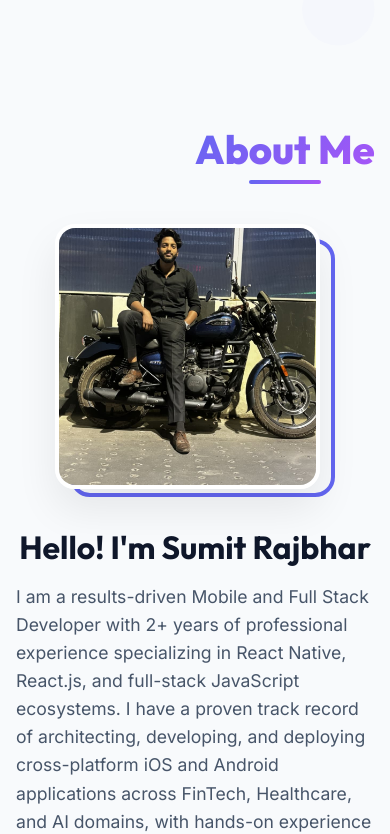
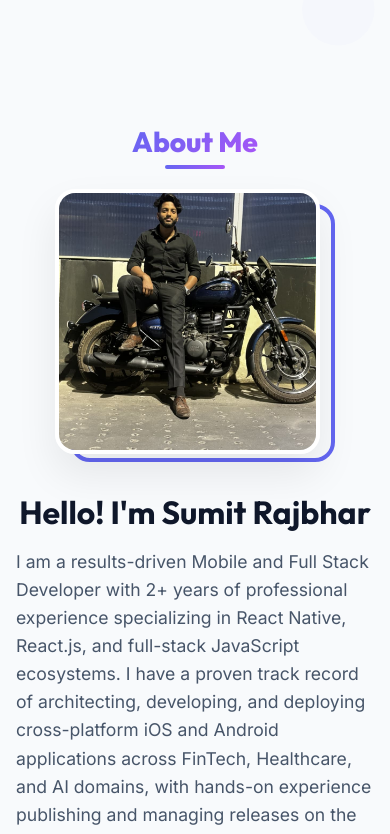
Before and after one commit to Sumit0816/Portfolio, a React (Vite) app: page / in a window 390 px wide. Shown: the part 780-1614 px from the top of the page. Built offline with nearby package versions, Linux system fonts and the light colour scheme.

Commit message:
fix: make section titles fully responsive and wrap on mobile

```diff
--- a/src/index.css
+++ b/src/index.css
@@ -138,11 +138,11 @@ a:hover {
 .section-title {
   text-align: center;
   font-size: 2.5rem;
-  margin-bottom: 50px;
+  margin: 0 auto 50px auto;
   position: relative;
-  display: inline-block;
-  left: 50%;
-  transform: translateX(-50%);
+  display: block;
+  width: fit-content;
+  max-width: 100%;
   color: var(--text-primary);
   font-weight: 800;
   background: var(--accent-gradient);
@@ -154,11 +154,32 @@ a:hover {
   content: '';
   position: absolute;
   bottom: -10px;
-  left: 30%;
-  width: 40%;
+  left: 50%;
+  transform: translateX(-50%);
+  width: 60px;
   height: 4px;
   background: var(--accent-gradient);
   border-radius: 2px;
+}
+
+@media (max-width: 768px) {
+  .section-title {
+    font-size: 2rem;
+    margin-bottom: 40px;
+  }
+}
+
+@media (max-width: 480px) {
+  .section-title {
+    font-size: 1.75rem;
+    margin-bottom: 30px;
+  }
+}
+
+@media (max-width: 360px) {
+  .section-title {
+    font-size: 1.6rem;
+  }
 }
 
 /* Header & Navigation */
```
